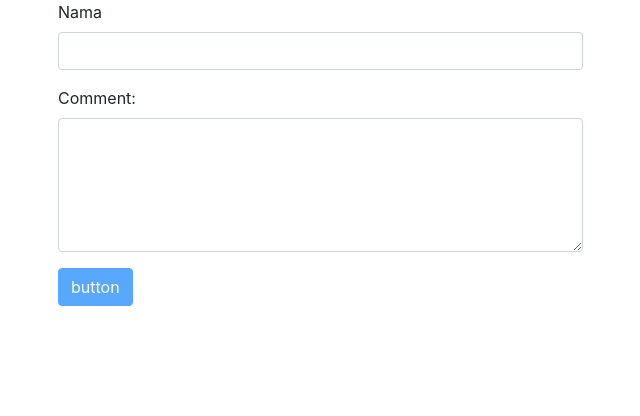
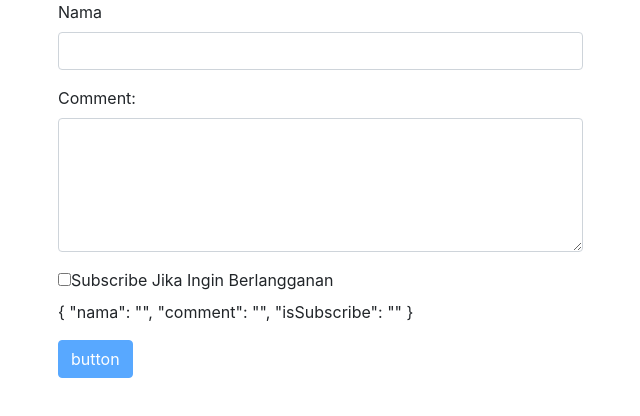
Before and after one commit to mohkhoirularifin/Pemrograman-Web-Lanjut, an Angular app in the folder Praktikum7/: page / in a window 1280 px wide. Shown: the top 416 px of the page, without its empty margins (42-682 px from the left). Built offline with nearby package versions, Linux system fonts and the light colour scheme.

Commit message:
Update contact.component.html

```diff
--- a/Praktikum7/src/app/contact/contact.component.html
+++ b/Praktikum7/src/app/contact/contact.component.html
@@ -65,6 +65,14 @@
           name="comment"
         ></textarea>
       </div>
+      <div class="checkbox">
+        <label for="">
+          <input type="checkbox" ngModel name="isSubscribe">Subscribe Jika Ingin Berlangganan
+        </label>
+        <p>
+          {{form.value|json}}
+        </p>
+      </div>
       <button type="submit" [disabled]="!form.valid" class="btn btn-primary">
         button
       </button>
```
